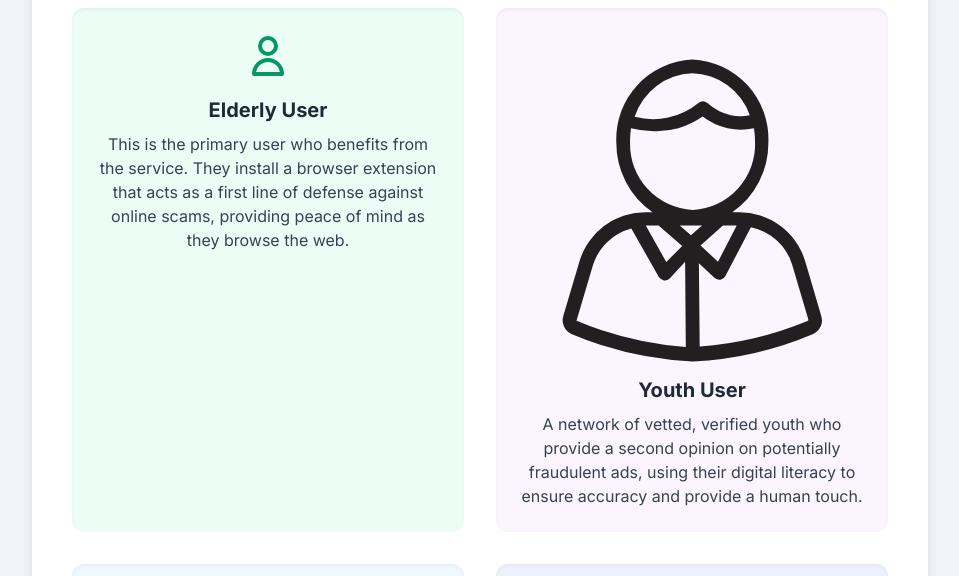
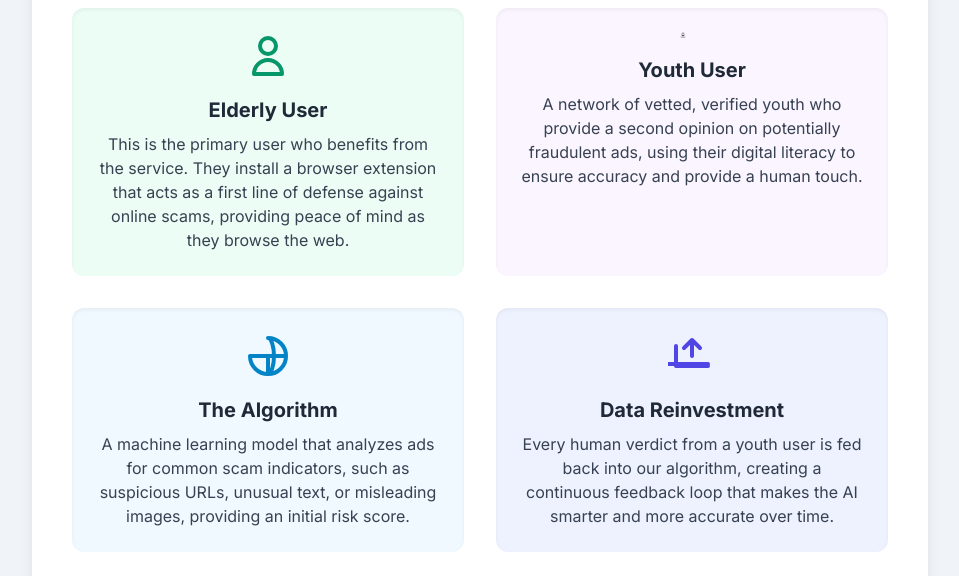
Before and after one commit to SleepyMoozy/Ai-scam-assist, a plain HTML site: page index.html in a window 1280 px wide. Shown: the part 552-1128 px from the top of the page, without its empty margins (160-1119 px from the left). Drawn offline with nearby package versions, Linux system fonts and the light colour scheme.

Commit message:
Update index.html

```diff
--- a/index.html
+++ b/index.html
@@ -100,7 +100,7 @@
                 </div>
                 <!-- Youth User Description -->
                 <div class="flex flex-col items-center text-center p-6 bg-purple-50 rounded-xl shadow-inner">
-<svg xmlns="http://www.w3.org/2000/svg" viewBox="0 0 25 25"><path d="m21.9 20.65-1.18-4a5 5 0 0 0-4.84-3.55h-.46A6.1 6.1 0 0 0 18.05 8a5.78 5.78 0 0 0-5.53-6A5.79 5.79 0 0 0 7 8a6.11 6.11 0 0 0 2.64 5.1h-.47a5 5 0 0 0-4.84 3.55l-1.19 4a1.09 1.09 0 0 0 .59 1.29 25.39 25.39 0 0 0 8.79 2h.05a25.47 25.47 0 0 0 8.74-2 1.08 1.08 0 0 0 .59-1.29zm-9.48-5.88-.81-.7h1.62zm2.33-.7h1l-1.36 2.62-1.27-1.18zM12.52 3a4.55 4.55 0 0 1 4.18 3.05 3.76 3.76 0 0 1-1.38 0 3.89 3.89 0 0 1-1.7-.89.51.51 0 0 0-.65 0 5.23 5.23 0 0 1-4.64 1A4.56 4.56 0 0 1 12.52 3zM8 8a5.64 5.64 0 0 1 .07-1 6.6 6.6 0 0 0 1.64.21 5.92 5.92 0 0 0 1.8-.21 6.09 6.09 0 0 0 1.76-.85 4.63 4.63 0 0 0 1.82.85A4.58 4.58 0 0 0 17 7a5.64 5.64 0 0 1 .08.93 4.78 4.78 0 0 1-4.53 5A4.79 4.79 0 0 1 8 8zm2.11 6.1 1.68 1.46-1.16 1.15-1.49-2.64h.95zm-6 6.86 1.19-4a4 4 0 0 1 2.79-2.68l2 3.53a.57.57 0 0 0 .37.25h.07a.47.47 0 0 0 .35-.15L12 16.7l.05 6.2A24.73 24.73 0 0 1 4.16 21s-.08 0-.06-.07zm16.78.04a25.55 25.55 0 0 1-7.83 1.86L13 16.8l1.15 1.07a.53.53 0 0 0 .34.13h.09a.47.47 0 0 0 .35-.26l1.85-3.55a4 4 0 0 1 3 2.72l1.18 4a.09.09 0 0 1-.07.09z" style="fill:#231f20"/></svg>
+<svg xmlns="http://www.w3.org/2000/svg" width="24" height="24" viewBox="0 0 100 100">><path d="m21.9 20.65-1.18-4a5 5 0 0 0-4.84-3.55h-.46A6.1 6.1 0 0 0 18.05 8a5.78 5.78 0 0 0-5.53-6A5.79 5.79 0 0 0 7 8a6.11 6.11 0 0 0 2.64 5.1h-.47a5 5 0 0 0-4.84 3.55l-1.19 4a1.09 1.09 0 0 0 .59 1.29 25.39 25.39 0 0 0 8.79 2h.05a25.47 25.47 0 0 0 8.74-2 1.08 1.08 0 0 0 .59-1.29zm-9.48-5.88-.81-.7h1.62zm2.33-.7h1l-1.36 2.62-1.27-1.18zM12.52 3a4.55 4.55 0 0 1 4.18 3.05 3.76 3.76 0 0 1-1.38 0 3.89 3.89 0 0 1-1.7-.89.51.51 0 0 0-.65 0 5.23 5.23 0 0 1-4.64 1A4.56 4.56 0 0 1 12.52 3zM8 8a5.64 5.64 0 0 1 .07-1 6.6 6.6 0 0 0 1.64.21 5.92 5.92 0 0 0 1.8-.21 6.09 6.09 0 0 0 1.76-.85 4.63 4.63 0 0 0 1.82.85A4.58 4.58 0 0 0 17 7a5.64 5.64 0 0 1 .08.93 4.78 4.78 0 0 1-4.53 5A4.79 4.79 0 0 1 8 8zm2.11 6.1 1.68 1.46-1.16 1.15-1.49-2.64h.95zm-6 6.86 1.19-4a4 4 0 0 1 2.79-2.68l2 3.53a.57.57 0 0 0 .37.25h.07a.47.47 0 0 0 .35-.15L12 16.7l.05 6.2A24.73 24.73 0 0 1 4.16 21s-.08 0-.06-.07zm16.78.04a25.55 25.55 0 0 1-7.83 1.86L13 16.8l1.15 1.07a.53.53 0 0 0 .34.13h.09a.47.47 0 0 0 .35-.26l1.85-3.55a4 4 0 0 1 3 2.72l1.18 4a.09.09 0 0 1-.07.09z" style="fill:#231f20"/></svg>
                     <h3 class="text-xl font-bold text-gray-800 mb-2">Youth User</h3>
                     <p class="text-gray-700">
                         A network of vetted, verified youth who provide a second opinion on potentially fraudulent ads, using their digital literacy to ensure accuracy and provide a human touch.
```
